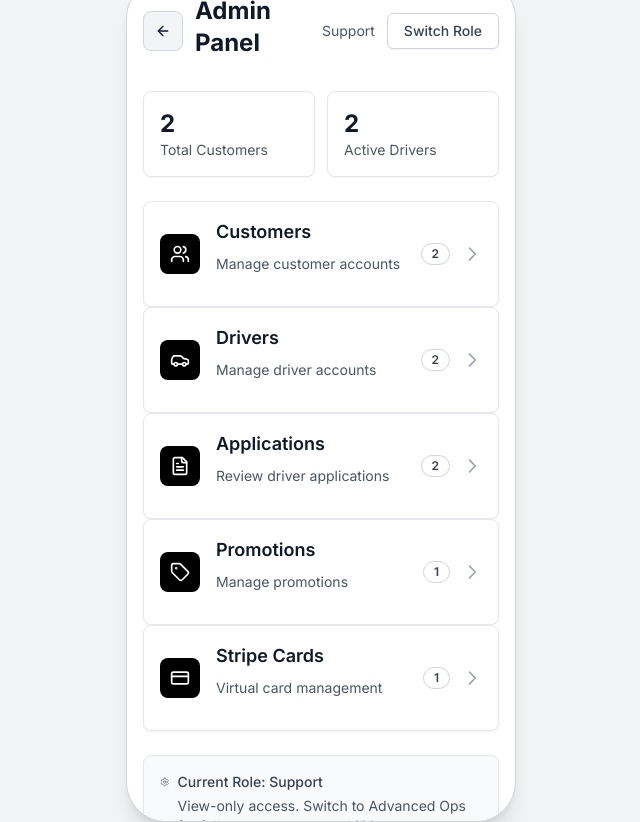
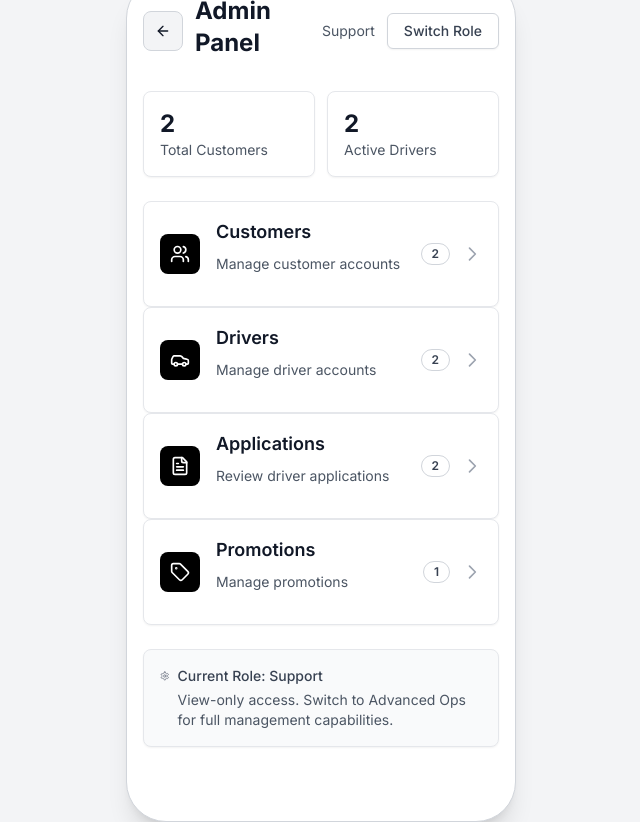
Before and after one commit to braindaley/auzo-main, a Next.js app: page /admin in a window 1280 px wide. Shown: the whole page, without its empty margins (319-959 px from the left). Built offline with nearby package versions, Linux system fonts and the light colour scheme.

Commit message:
removed stripe cards in admin

```diff
--- a/src/app/admin/page.tsx
+++ b/src/app/admin/page.tsx
@@ -38,13 +38,6 @@ const adminSections = [
     icon: Tag,
     description: 'Manage promotions',
     count: 'promotions'
-  },
-  {
-    name: 'Stripe Cards',
-    href: '/admin/stripe',
-    icon: CreditCard,
-    description: 'Virtual card management',
-    count: 'cards'
   }
 ];
 
@@ -55,8 +48,7 @@ const AdminPage = () => {
     customers: 0,
     drivers: 0,
     applications: 0,
-    promotions: 0,
-    cards: 0
+    promotions: 0
   });
 
   useEffect(() => {
@@ -68,14 +60,12 @@ const AdminPage = () => {
     const drivers = adminStorage.getDrivers();
     const applications = adminStorage.getApplications().filter(a => a.status === 'pending');
     const promotions = adminStorage.getPromotions();
-    const cards = adminStorage.getVirtualCards();
 
     setCounts({
       customers: customers.length,
       drivers: drivers.length,
       applications: applications.length,
-      promotions: promotions.length,
-      cards: cards.length
+      promotions: promotions.length
     });
   }, []);
 
--- a/src/components/bottom-nav.tsx
+++ b/src/components/bottom-nav.tsx
@@ -6,6 +6,7 @@ import { Button } from './ui/button';
 import { cn } from '@/lib/utils';
 import { usePathname } from 'next/navigation';
 import Link from 'next/link';
+import { useState, useEffect } from 'react';
 
 const navItems = [
   { name: 'Home', href: '/home', icon: Home },
@@ -15,6 +16,16 @@ const navItems = [
 
 const BottomNav = () => {
   const pathname = usePathname();
+  const [isClient, setIsClient] = useState(false);
+
+  useEffect(() => {
+    setIsClient(true);
+  }, []);
+
+  // Don't render anything until client-side hydration is complete
+  if (!isClient) {
+    return null;
+  }
 
   // Hide on /drive pages as they have their own navigation
   if (pathname.startsWith('/drive')) {
```
